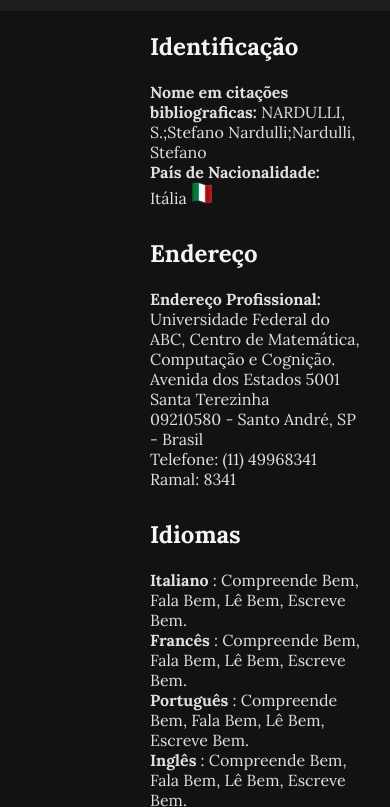
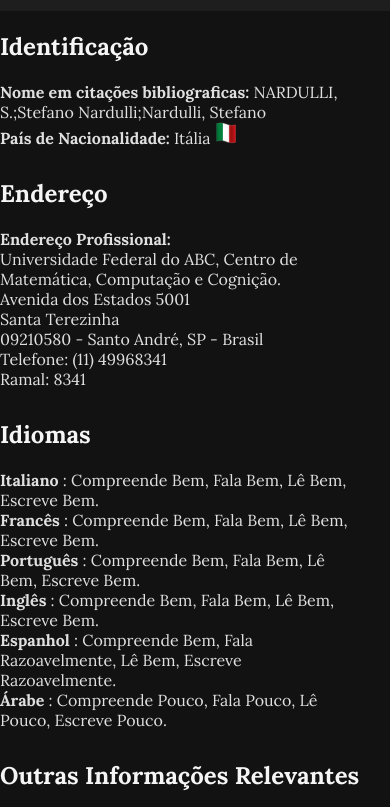
Before and after one commit to VictorFinotti/academic-portfolio, a website: page index.html in a window 390 px wide. Shown: the part 53-860 px from the top of the page. Drawn offline with nearby package versions, Linux system fonts and the light colour scheme.

Commit message:
style for main to fit left

```diff
--- a/assets/css/style.css
+++ b/assets/css/style.css
@@ -460,6 +460,10 @@
         width: 100%;
         flex:1;
     }
+    .paragraph__head,
+    .paragraph__content {
+        margin-left: 0;
+    }
 
     .toggle__menu,
     .close__menu{
```
